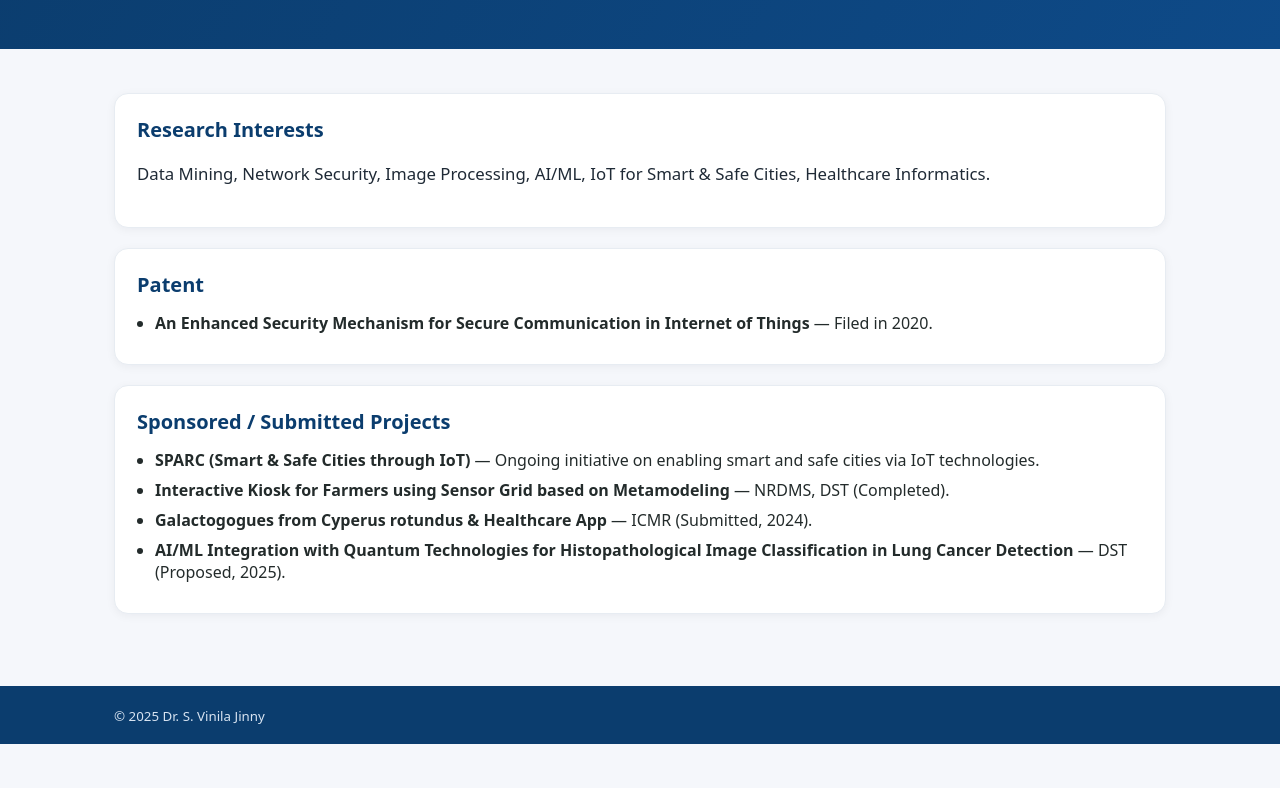
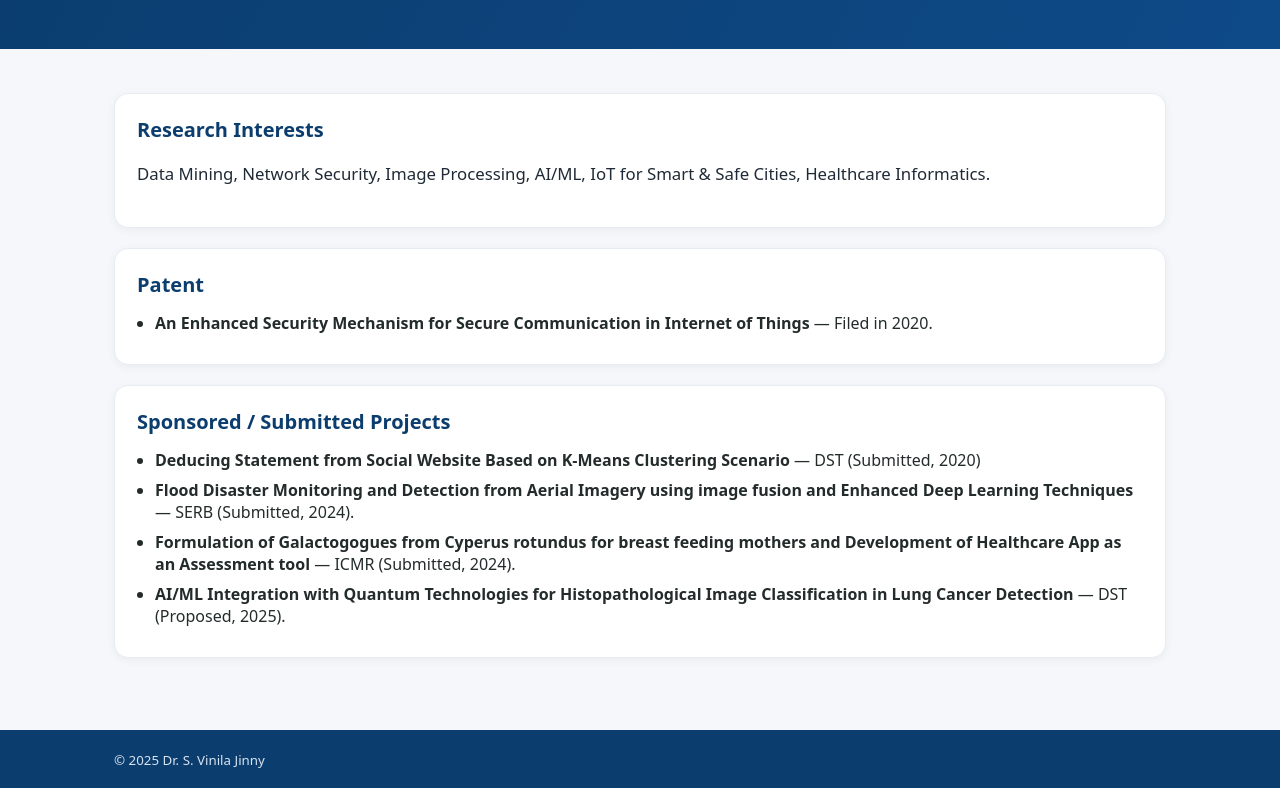
Before and after one commit to VinilaJ/vinila, a plain HTML site: page research.html in a window 1280 px wide. Shown: the part 122-910 px from the top of the page. Before the commit the page ends 866 px from the top, so only its background shows below. Drawn offline with Linux system fonts and the light colour scheme.

Commit message:
Update research.html

```diff
--- a/research.html
+++ b/research.html
@@ -41,9 +41,9 @@
     <section class="section">
       <h2>Sponsored / Submitted Projects</h2>
       <ul class="list">
-        <li><strong>SPARC (Smart & Safe Cities through IoT)</strong> — Ongoing initiative on enabling smart and safe cities via IoT technologies.</li>
-        <li><strong>Interactive Kiosk for Farmers using Sensor Grid based on Metamodeling</strong> — NRDMS, DST (Completed).</li>
-        <li><strong>Galactogogues from Cyperus rotundus & Healthcare App</strong> — ICMR (Submitted, 2024).</li>
+        <li><strong>Deducing Statement from Social Website Based on K-Means Clustering Scenario</strong> — DST (Submitted, 2020) </li>
+        <li><strong>Flood Disaster Monitoring and Detection from Aerial Imagery using image fusion and Enhanced Deep Learning Techniques</strong> — SERB (Submitted, 2024). </li>
+        <li><strong>Formulation of Galactogogues from Cyperus rotundus for breast feeding mothers and Development of Healthcare App as an Assessment tool</strong> — ICMR (Submitted, 2024).</li>
         <li><strong>AI/ML Integration with Quantum Technologies for Histopathological Image Classification in Lung Cancer Detection</strong> — DST (Proposed, 2025).</li>
       </ul>
     </section>
```
